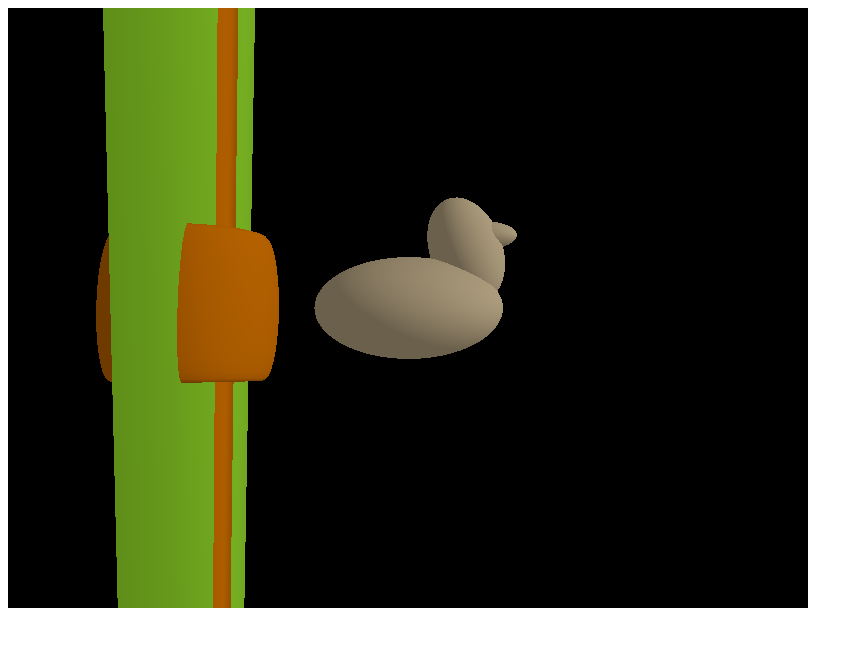
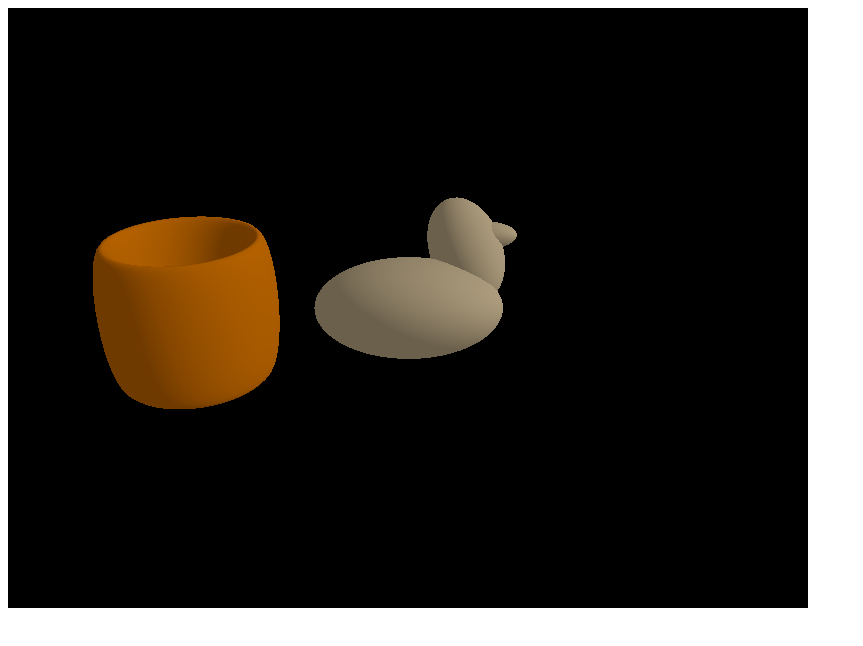
Before and after one commit to Azuma-Hayato/Azuma-Hayato.github.io, a plain HTML site: page Computergraphics/meaika1.html in a window 1280 px wide. Shown: the whole page, without its empty margins (0-863 px from the left). Drawn offline with nearby package versions, Linux system fonts and the light colour scheme.

Commit message:
Update meaika1.html

```diff
--- a/Computergraphics/meaika1.html
+++ b/Computergraphics/meaika1.html
@@ -57,12 +57,12 @@
     //湯呑を作成
     var cgeometry = new THREE.TorusGeometry( 0.5, 0.1, 30, 100 );
     var cmaterial = new THREE.MeshLambertMaterial( { color: 0xff8c00 } );
-    var tgeometry = new THREE.CylinderGeometry( 0.5, 0.1, 30,3 );
+    var tgeometry = new THREE.CylinderGeometry( 0.5, 0.1, 30,0.5 );
     var tmaterial = new THREE.MeshStandardMaterial( { color: 0xadff2f} );
 
     var cup = new THREE.Mesh( cgeometry, cmaterial );
     cup.position.set(-1.5,0,-5);
-    cup.rotation.x=1.5;
+    cup.rotation.x=2;
     cup.scale.z=5;
     scene.add( cup );
     var sole= new THREE.Mesh( tgeometry, cmaterial );
```
